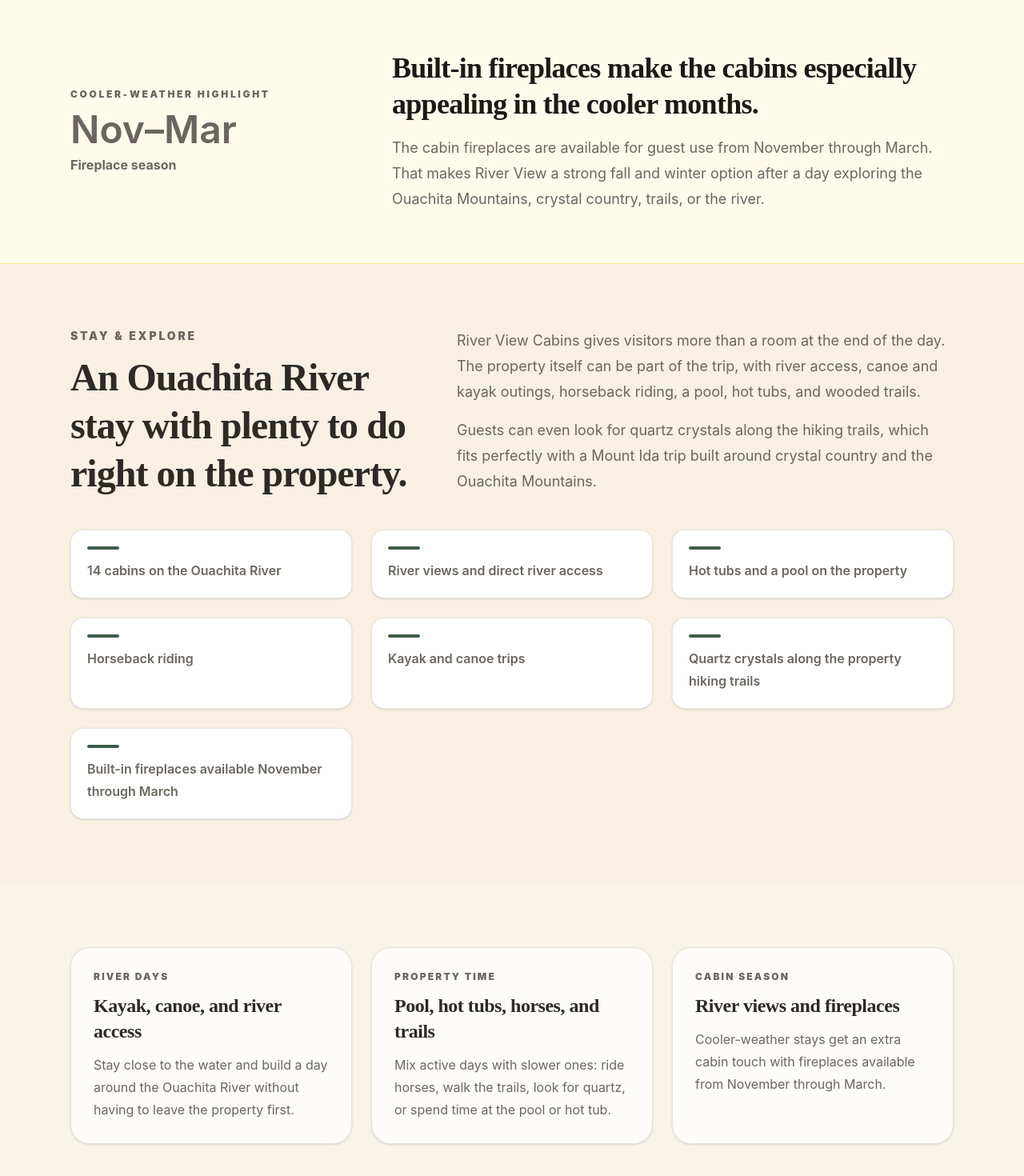
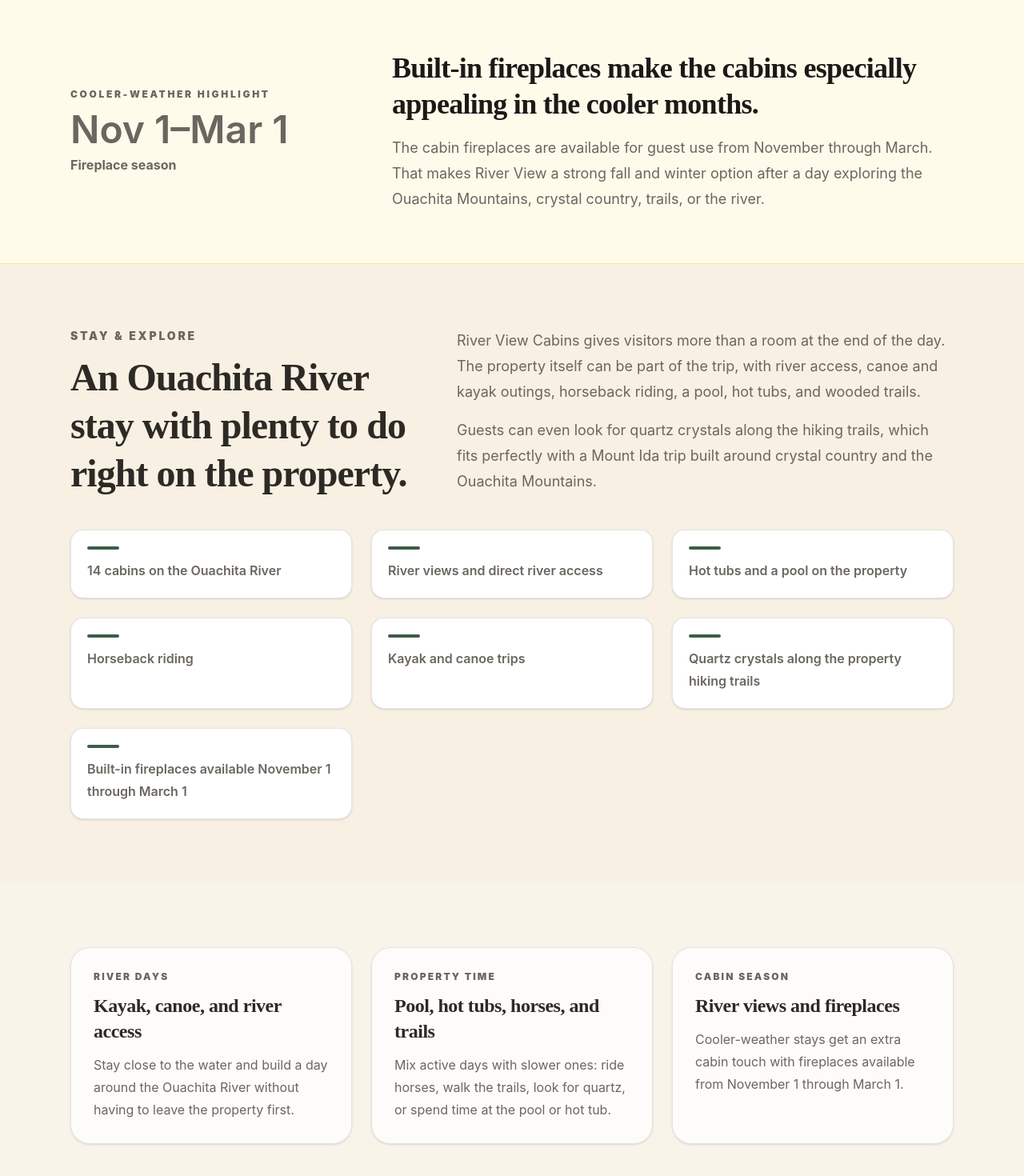
Before and after one commit to altifygenerator-ai/mt-ida-tourism, a Next.js app: page /river-view-cabins in a window 1280 px wide. Shown: the part 800-2270 px from the top of the page at 80% size. Built offline with nearby package versions, Linux system fonts and the light colour scheme.

Commit message:
Use River View official website and exact fireplace season

```diff
--- a/app/river-view-cabins/page.tsx
+++ b/app/river-view-cabins/page.tsx
@@ -4,7 +4,7 @@
 export const metadata: Metadata = {
   title: "River View Cabins on the Ouachita River | Mount Ida Arkansas Guide",
   description:
-    "Discover River View Cabins near Mount Ida: 14 Ouachita River cabins with hot tubs, pool, horseback riding, kayak and canoe trips, hiking, river access, and fireplaces November through March.",
+    "Discover River View Cabins near Mount Ida: 14 Ouachita River cabins with hot tubs, pool, horseback riding, kayak and canoe trips, hiking, river access, and fireplaces November 1 through March 1.",
   alternates: { canonical: "/river-view-cabins" },
 };
 
@@ -15,7 +15,7 @@
   "Horseback riding",
   "Kayak and canoe trips",
   "Quartz crystals along the property hiking trails",
-  "Built-in fireplaces available November through March",
+  "Built-in fireplaces available November 1 through March 1",
 ];
 
 export default function RiverViewCabinsPage() {
@@ -32,7 +32,7 @@
               "Fourteen Ouachita River cabins with river views, hot tubs, pool, horseback riding, kayak and canoe trips, hiking trails, river access, and seasonal fireplaces.",
             telephone: "870-326-4630",
             email: "riverviewcabins.canoes@outlook.com",
-            url: "https://riverviewcabins.com/",
+            url: "https://www.riverviewcabins-canoes.com/",
             amenityFeature: highlights.map((name) => ({
               "@type": "LocationFeatureSpecification",
               name,
@@ -59,7 +59,7 @@
 
           <div className="mt-8 flex flex-wrap gap-3">
             <a
-              href="https://riverviewcabins.com/"
+              href="https://www.riverviewcabins-canoes.com/"
               target="_blank"
               rel="sponsored noopener noreferrer"
               className="inline-flex items-center justify-center rounded-full bg-white px-6 py-3 text-sm font-black text-stone-950 transition hover:-translate-y-0.5"
@@ -90,7 +90,7 @@
                 Cooler-Weather Highlight
               </p>
               <p className="mt-3 text-5xl font-semibold text-stone-900">
-                Nov–Mar
+                Nov 1–Mar 1
               </p>
               <p className="mt-2 font-bold text-amber-900">Fireplace season</p>
             </div>
@@ -187,7 +187,7 @@
               </h3>
               <p className="mt-3 leading-7 text-[color:var(--color-muted)]">
                 Cooler-weather stays get an extra cabin touch with fireplaces
-                available from November through March.
+                available from November 1 through March 1.
               </p>
             </div>
           </div>
@@ -212,7 +212,7 @@
             </div>
             <div className="flex flex-wrap gap-3 lg:justify-end">
               <a
-                href="https://riverviewcabins.com/"
+                href="https://www.riverviewcabins-canoes.com/"
                 target="_blank"
                 rel="sponsored noopener noreferrer"
                 className="inline-flex items-center justify-center rounded-full bg-white px-6 py-3 text-sm font-black text-stone-950"
```
